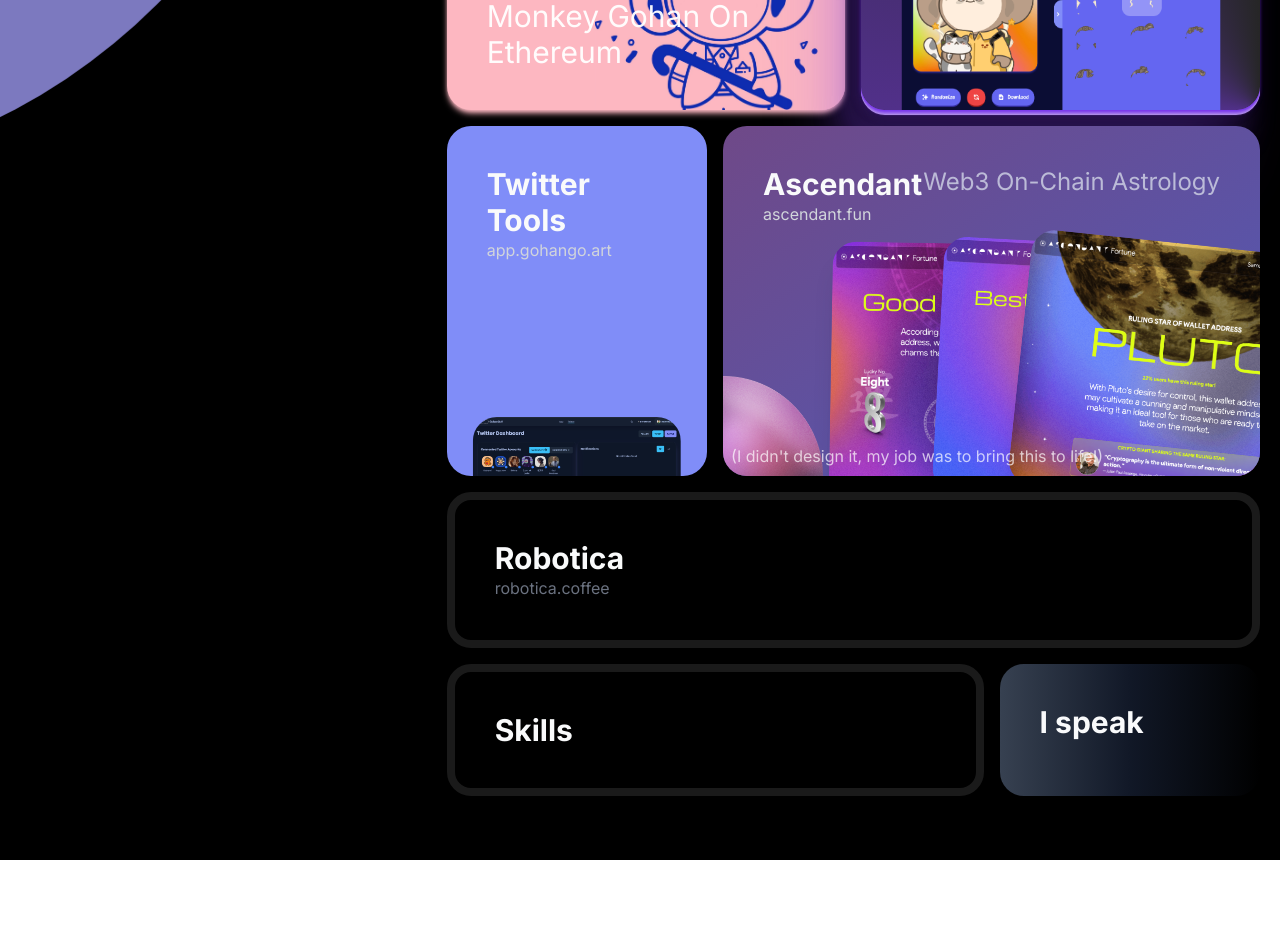
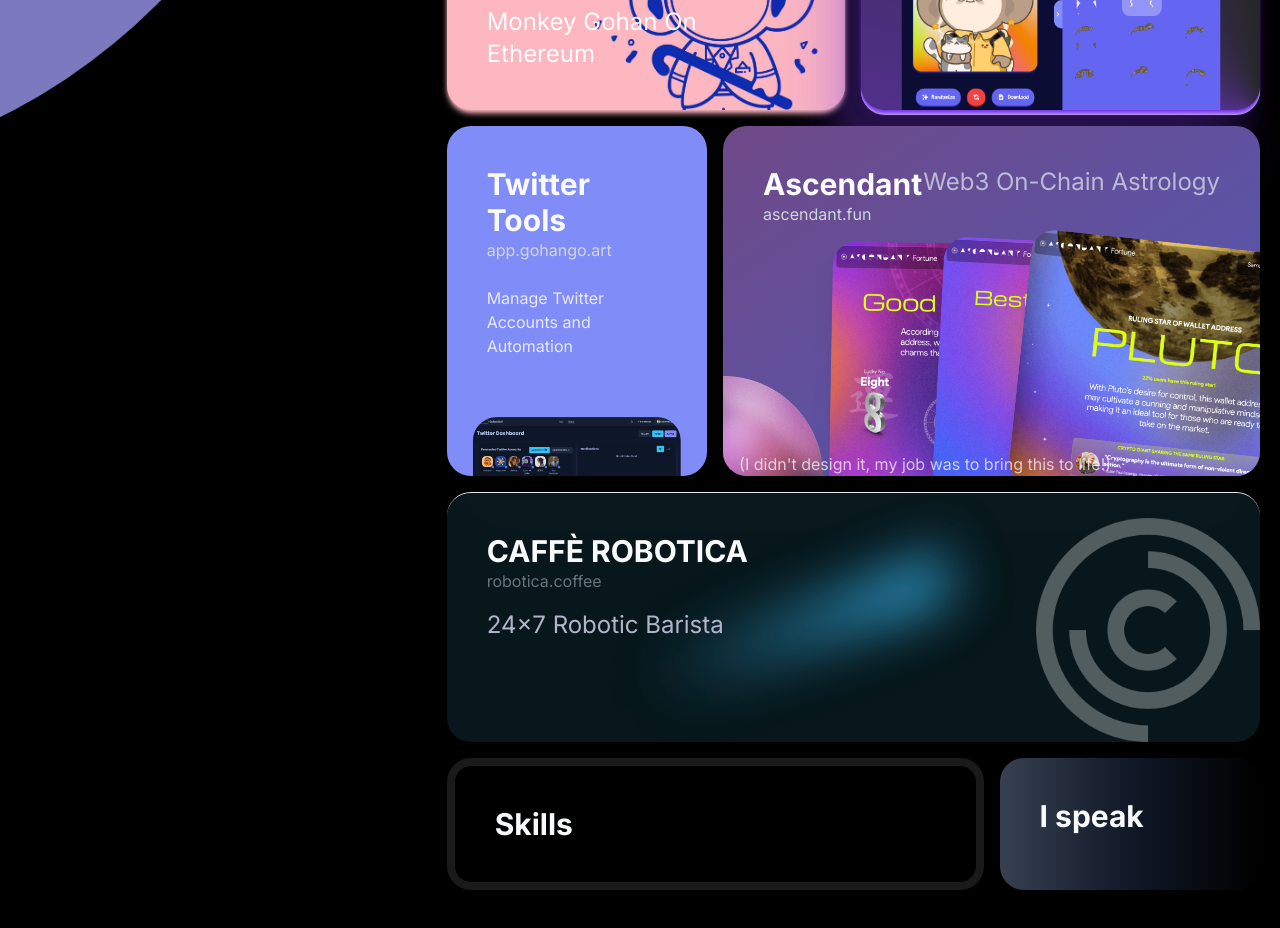
Before and after one commit to DbgKinggg/portfolio, a Next.js app: page / in a window 1280 px wide. Shown: the part 820-1748 px from the top of the page. Before the commit the page ends 1680 px from the top, so only its background shows below. Built offline with nearby package versions, Linux system fonts and the light colour scheme.

Commit message:
feat: complete robotica card

```diff
--- a/app/(site)/components/cards/AscendantCard.tsx
+++ b/app/(site)/components/cards/AscendantCard.tsx
@@ -16,7 +16,7 @@
       <p className="relative z-30 mt-3 max-w-xs text-xl capitalize text-[#c5c7de]/90 lg:mt-0 lg:text-right lg:text-2xl">
         Web3 On-chain Astrology
       </p>
-      <p className="absolute bottom-2 left-2 z-30 text-white/70">{`(I didn't design it, my job was to bring this to life!)`}</p>
+      <p className="absolute bottom-0 left-4 z-30 text-white/70 text-xs lg:text-base">{`(I didn't design it, my job was to bring this to life!)`}</p>
       <Image
         src="/images/gradient-ball.png"
         width={200}
@@ -31,6 +31,7 @@
         sizes="100vw"
         alt="Ascendant demo image - ruling star"
         className="absolute bottom-0 right-0 z-20 h-64 w-auto translate-x-48 translate-y-6 rotate-6 rounded-3xl shadow-xl transition-all hover:translate-x-0 hover:translate-y-0 hover:rotate-0 lg:translate-x-1/4"
+        loading="eager"
       />
       <Image
         src="/images/ascendant-demo2.png"
@@ -39,6 +40,7 @@
         sizes="100vw"
         alt="Ascendant demo image - best token"
         className="absolute bottom-0 right-0 z-10 h-64 w-auto translate-x-20 translate-y-6 rotate-3 rounded-3xl shadow-xl transition-all hover:-translate-x-20 hover:translate-y-0 hover:-rotate-3 lg:translate-x-0 lg:hover:-translate-x-1/2"
+        loading="eager"
       />
       <Image
         src="/images/ascendant-demo3.png"
@@ -47,6 +49,7 @@
         sizes="100vw"
         alt="Ascendant demo image - good luck charms"
         className="absolute bottom-0 right-0 h-64 w-auto -translate-x-1/3 translate-y-6 rotate-1 rounded-3xl shadow-xl transition-all hover:-translate-x-2/3 hover:translate-y-0 hover:-rotate-6"
+        loading="eager"
       />
     </div>
   )
--- a/app/(site)/components/cards/GohanGoCard.tsx
+++ b/app/(site)/components/cards/GohanGoCard.tsx
@@ -29,7 +29,7 @@
           </svg>
         </Link>
       </div>
-      <p className="relative z-10 max-w-xs text-xl capitalize text-white/95 lg:text-3xl">
+      <p className="relative z-10 max-w-xs text-xl capitalize text-white/95 lg:text-2xl">
         An NFT collection of monkey Gohan on Ethereum
       </p>
       <Image
--- a/app/(site)/components/cards/IntroCard.tsx
+++ b/app/(site)/components/cards/IntroCard.tsx
@@ -9,7 +9,7 @@
       }}
     >
       <h2 className="text-2xl font-semibold text-white/80 md:text-5xl">
-        Learn Something New Everyday
+        Talk is cheap, show me the code
       </h2>
       <p className="text-md mt-2 text-gray-500 md:mt-8 md:max-w-md md:text-lg">
         {`I love both Frontend and Backend things, and I'm a big fan of blockchain technology.`}
--- a/app/(site)/components/cards/RoboticaCard.tsx
+++ b/app/(site)/components/cards/RoboticaCard.tsx
@@ -1,10 +1,33 @@
+import Image from "next/image"
+
 function RoboticaCard() {
   return (
-    <div className="relative z-10 w-full rounded-3xl border-8 border-white/10 px-10 py-10 lg:col-span-6 lg:px-10 lg:py-10">
-      <h3 className="text-3xl font-bold text-gray-50">Robotica</h3>
-      <a className="text-gray-500" href="https://gohango.art/" target="_blank">
-        robotica.coffee
-      </a>
+    <div className="relative w-full rounded-3xl px-10 py-10 lg:col-span-6 lg:px-10 lg:py-10 border-t overflow-hidden min-h-[250px] border-t-primary-200/20 md:mx-auto flex flex-col">
+      <div className="absolute inset-0 bg-[#247587]/20 backdrop-blur-2xl" />
+      <div className="absolute z-10 flex flex-col">
+        <h3 className="text-3xl font-bold text-gray-50">CAFFÈ ROBOTICA</h3>
+        <a className="text-gray-500" href="https://robotica.coffee/" target="_blank">
+          robotica.coffee
+        </a>
+        <p className="relative z-30 mt-2 lg:mt-4 max-w-xs text-xl capitalize text-[#c5c7de]/90 lg:text-2xl">
+          24x7 Robotic Barista
+        </p>
+      </div>
+      <Image
+        src="/images/robotica-illustration.svg"
+        width="1300"
+        height="450"
+        className="absolute z-0 left-1/2 -translate-x-1/2 top-1/2 -translate-y-1/2"
+        alt="illustration"
+      />
+      <Image
+        src="/images/robotica-logo.png"
+        width="0"
+        height="0"
+        sizes="100vw"
+        className="absolute right-0 w-32 h-32 lg:w-56 lg:h-56 bottom-0 opacity-30"
+        alt="robotica icon"
+      />
     </div>
   )
 }
--- a/app/(site)/components/cards/TwitterToolsCard.tsx
+++ b/app/(site)/components/cards/TwitterToolsCard.tsx
@@ -2,7 +2,7 @@
 
 function TwitterToolsCard() {
   return (
-    <div className="relative z-10 min-h-[200px] w-full rounded-3xl bg-[#808df8] px-10 py-10 lg:col-span-2 lg:px-10 lg:py-10">
+    <div className="relative z-10 min-h-[260px] w-full rounded-3xl bg-[#808df8] px-10 py-10 lg:col-span-2 lg:px-10 lg:py-10">
       <h3 className="text-3xl font-bold text-gray-50">Twitter Tools</h3>
       <a
         className="text-gray-300"
@@ -11,6 +11,7 @@
       >
         app.gohango.art
       </a>
+      <p className="text-white/80 mt-6">Manage Twitter Accounts and Automation</p>
       <Image
         className="absolute bottom-0 left-1/2 z-0 h-auto w-4/5 max-w-sm -translate-x-1/2 rounded-t-3xl"
         src="/images/twitter-tool.png"
```
Also changed, not shown: public/images/robotica-illustration.svg (added), public/images/robotica-logo.png (added).
